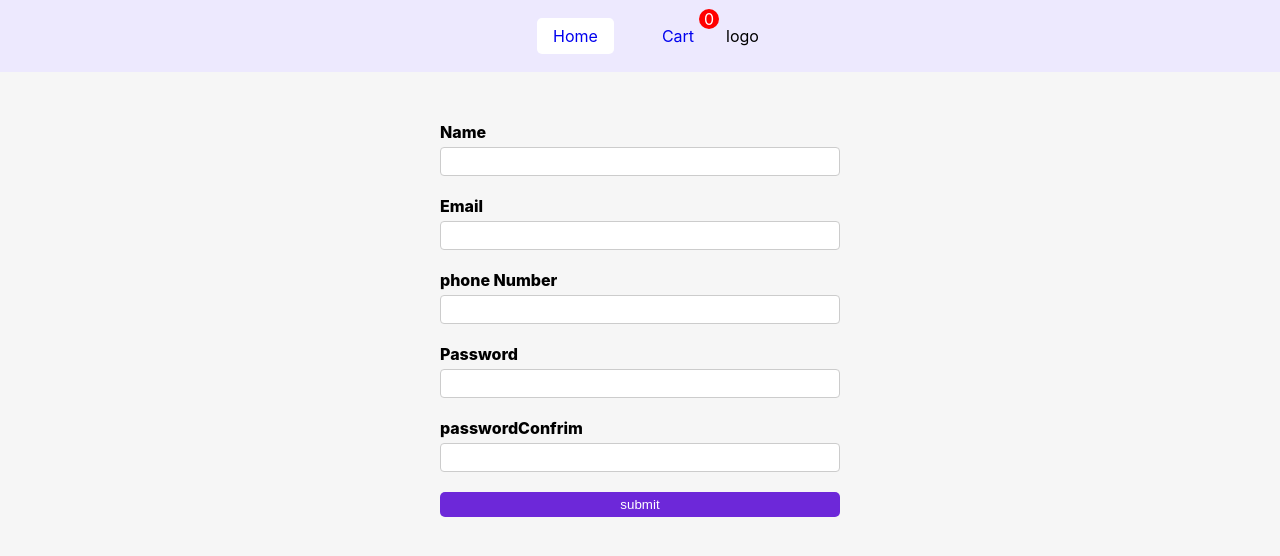
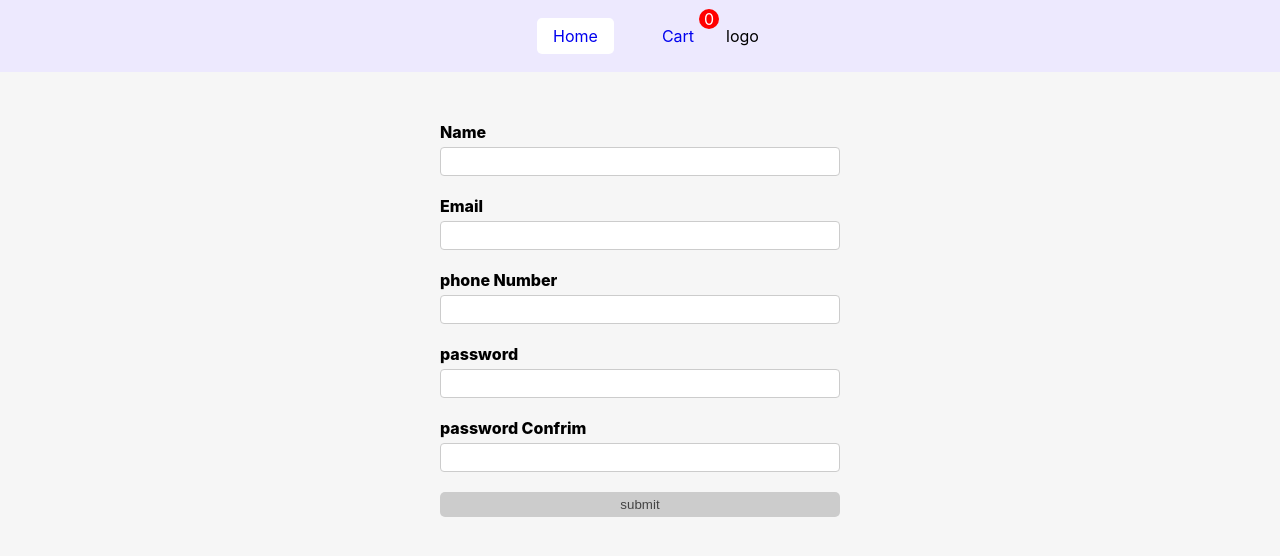
Before and after one commit to Behrooz-zendehdel/full-ecommerce-with-react, a React (Create React App) app: page /signup in a window 1280 px wide. Shown: the top 556 px of the page. Built offline with nearby package versions, Linux system fonts and the light colour scheme; the HTML template or start-up script is replaced by a standard one.

Commit message:
update page sugnup and css page

```diff
--- a/src/App.css
+++ b/src/App.css
@@ -11,7 +11,6 @@
 
 body {
   background-color: #f6f6f6;
-
 }
 
 .container {
@@ -32,13 +31,11 @@ body {
   margin-top: 50px;
 }
 
-
 .product {
   background-color: rgb(161, 145, 197);
   border-radius: 5px;
   display: flex;
   flex-direction: column;
-
 }
 
 .productDesc {
@@ -47,12 +44,9 @@ body {
   justify-content: space-between;
 }
 
-
-
 .productImg img {
   width: 100%;
   height: auto;
-
 }
 
 .btn {
@@ -65,15 +59,7 @@ body {
   cursor: pointer;
 }
 
-
 .primary {
   background-color: #6d28d9;
   color: white;
-
 }
-
-.primary:hover {
-  background-color: #fff;
-  color: #6d28d9;
-  border: 1px solid #6d28d9;
-}
--- a/src/common/Input.js
+++ b/src/common/Input.js
@@ -1,5 +1,5 @@
-
-const Input = ({formik,name,label,type='text'}) => {
+import "./input.css";
+const Input = ({ formik, name, label, type = "text" }) => {
   return (
     <div className="formControl">
       <label htmlFor={name}>{label}</label>
@@ -14,6 +14,6 @@ const Input = ({formik,name,label,type='text'}) => {
       )}
     </div>
   );
-}
+};
 
 export default Input;
--- /dev/null
+++ b/src/common/input.css
@@ -0,0 +1,4 @@
+input:focus {
+  border: 2px solid #6d28d9;
+  outline: none;
+}
--- a/src/components/signup/Signup.js
+++ b/src/components/signup/Signup.js
@@ -37,18 +37,11 @@ const validationSchema = yup.object({
     ),
   passwordConfrim: yup
     .string()
-    .required("passwrod confrim is required")
-    .oneOf([yup.ref("password"), null])
-    .min(8, "Error"),
+    .required()
+    .oneOf([yup.ref("password"), null], "password must matechs"),
 });
 
-const SignupForm = ({
-  name,
-  email,
-  phoneNumber,
-  password,
-  passwordConfrim,
-}) => {
+const SignupForm = () => {
   const formik = useFormik({
     initialValues,
     validationSchema,
@@ -61,9 +54,19 @@ const SignupForm = ({
       <form onSubmit={formik.handleSubmit}>
         <Input formik={formik} name="name" label="Name" />
         <Input formik={formik} name="email" label="Email" type="email" />
-        <Input formik={formik} name="phoneNumber" label="phone Number" />
-        <Input formik={formik} name="password" label="Password" />
-        <Input formik={formik} name="passwordConfrim" label="passwordConfrim" />
+        <Input
+          formik={formik}
+          name="phoneNumber"
+          label="phone Number"
+          type="tel"
+        />
+        <Input formik={formik} name="password" label="password" type="text" />
+        <Input
+          formik={formik}
+          name="passwordConfrim"
+          label="password Confrim"
+          type="text"
+        />
         <button
           style={{ width: "100%" }}
           className="btn primary"
--- a/src/components/signup/signup.css
+++ b/src/components/signup/signup.css
@@ -25,6 +25,7 @@ input + label {
 }
 
 input[type="text"],
+input[type="tel"],
 input[type="email"],
 input[type="password"],
 select {
@@ -54,3 +55,13 @@ button {
   display: flex;
   justify-content: center;
 }
+
+button:disabled {
+  cursor: not-allowed;
+  background-color: #ccc;
+  color: #444;
+}
+input:focus {
+  border: 2px solid #6d28d9;
+  outline: none;
+}
```
Lines whose indentation alone changed are shown as unchanged.
